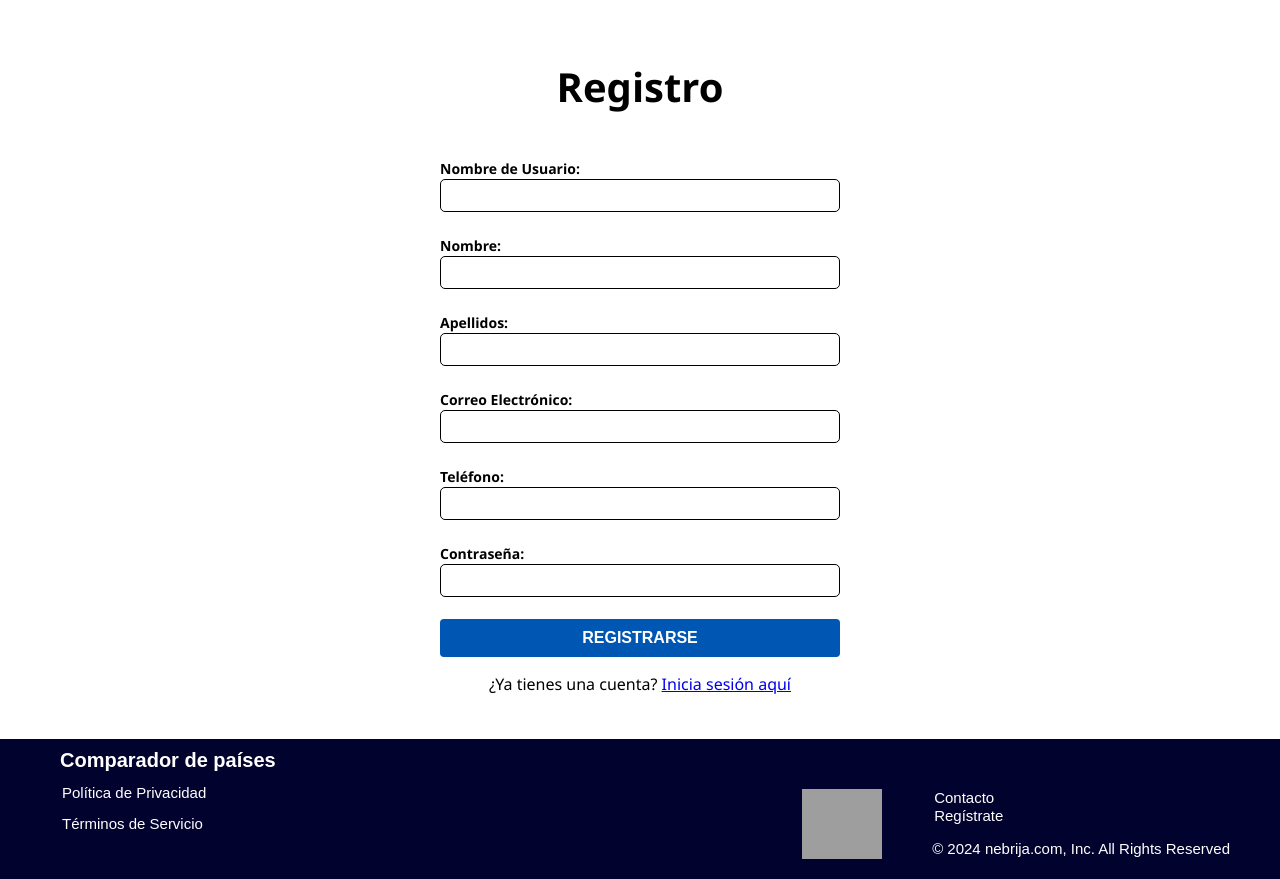
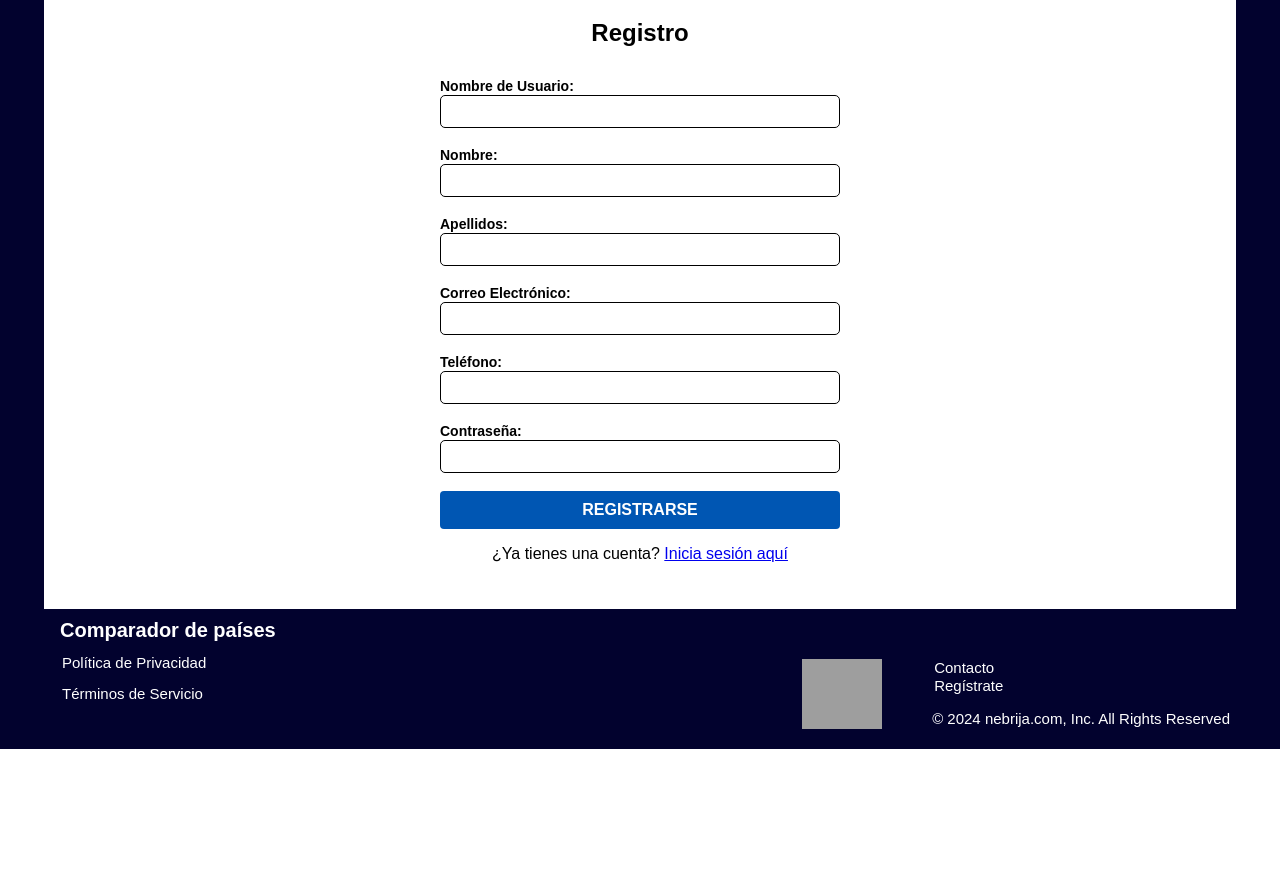
Before and after one commit to lopezviktor/proyectoComparador, a PHP site: page /registroUsuarios.php in a window 1280 px wide. Shown: the part 105-984 px from the top of the page. After the commit the page ends 854 px from the top, so only its background shows below. Run offline with PHP 8.4, Linux system fonts and the light colour scheme; grey boxes are pictures that could not be loaded.

Commit message:
Añadir formato a registro usuarios

```diff
--- a/frontend/css/styles.css
+++ b/frontend/css/styles.css
@@ -219,14 +219,22 @@ input[type="submit"] {
 }
 
 .contenedorSesion{
+    margin-bottom: 80px;
+
+}
+
+/*
+.contenedorSesion{
     height: 600px;
     margin-top: 80px;
     margin-bottom: 80px;
     font-family: 'Segoe UI', Tahoma, Geneva, Verdana, sans-serif;
 }
+
 .contenedorSesion h2{
     font-size: 40px;
 }
+*/
 
 #contenedorPais {
     width: calc(15% - 20px);
--- a/frontend/html/registroUsuarios.php
+++ b/frontend/html/registroUsuarios.php
@@ -9,12 +9,15 @@
     <title>Nuevo registro</title>
 </head>
 <body>
+<div id="contenedorIndex">
     <?php
-        include "../includes/nav.php"  //incluye el código del archivo nav.php
+            include "../includes/navSinBuscador.php"  //incluye el cóigo del archivo nav.php
 
     ?>
 
-    <div class="contenedorSesion">
+    <div id="contenedorPagina">
+
+    <!--<div class="contenedorSesion">-->
 
     <h2>Registro</h2>
     <form id="formularioRegistro" action="../../backend/procesarRegistro.php" method="post">
@@ -39,16 +42,17 @@
 
       <input type="submit" value="Registrarse"><br>
 
-      <p>¿Ya tienes una cuenta? <a href="login.html">Inicia sesión aquí</a></p>
+      <p>¿Ya tienes una cuenta? <a href="login.php">Inicia sesión aquí</a></p>
 
     </form>
     </div>
+    </div>
 
-    <?php
+        <?php
 
-        include "../includes/footer.php"  //incluye el código del archivo footer.php
+            include "../includes/footer.php"  //incluye el código del archivo footer.php
 
-    ?>
+        ?>
 
 
 
```
